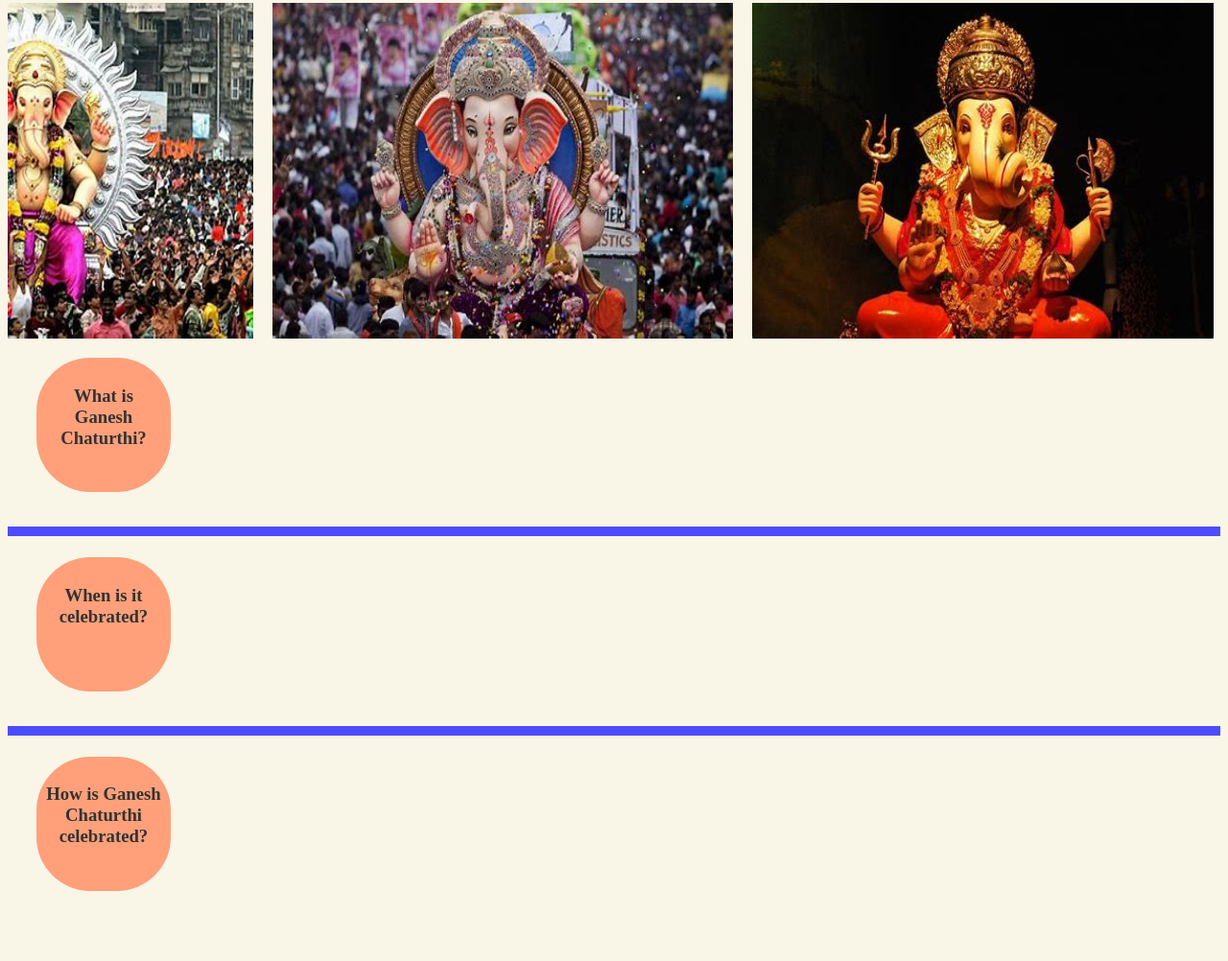
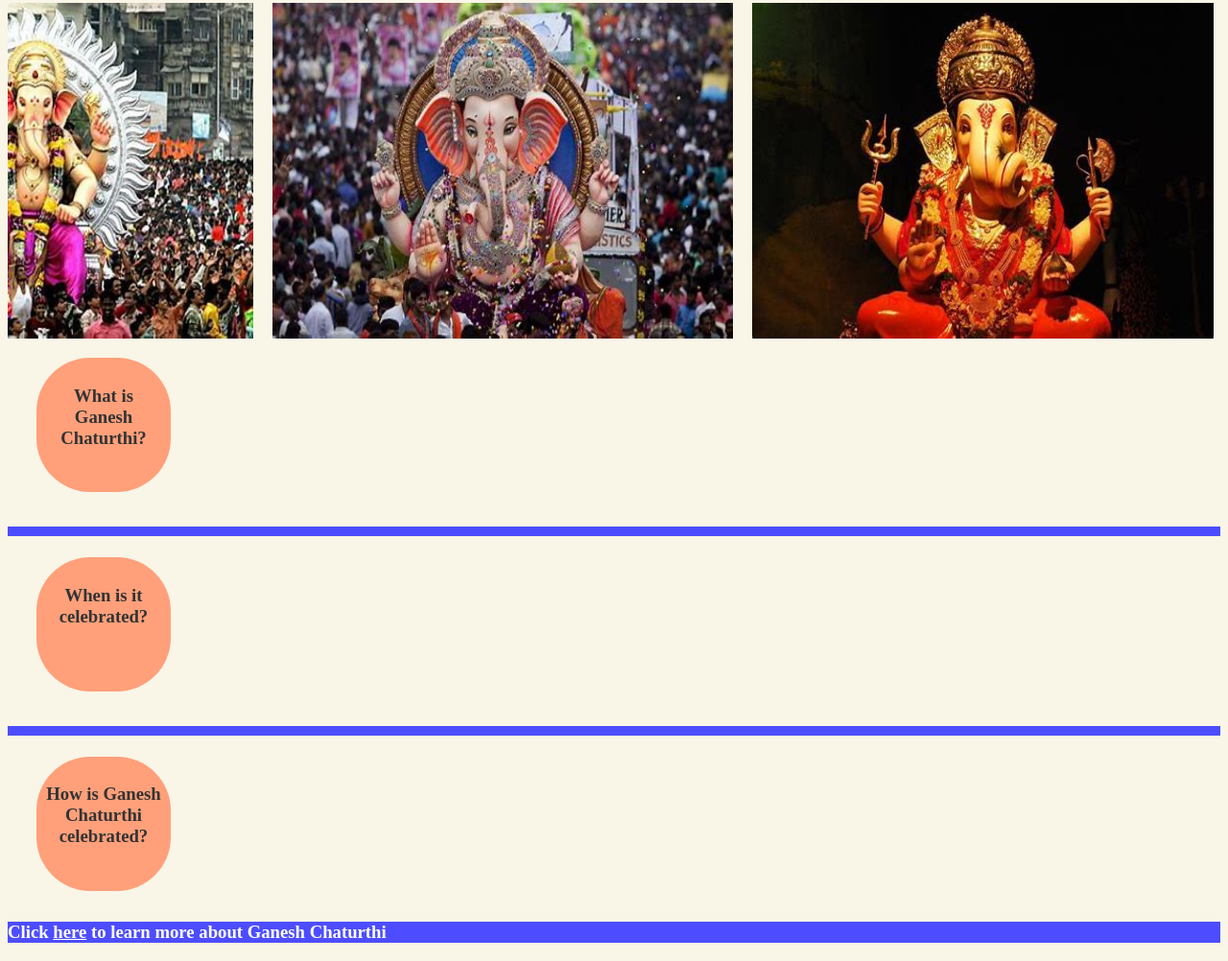
Before and after one commit to GitHubUs123/Ganesh_Chaturthi, a plain HTML site: page index.html in a window 1280 px wide. Shown: the part 119-1121 px from the top of the page at 96% size. Before the commit the page ends 1048 px from the top, so only its background shows below. Drawn offline with nearby package versions, Linux system fonts and the light colour scheme; a web font is replaced by a local one.

Commit message:
Update and rename Level 3 - Lesson 8 - Homework.html to index.html

```diff
--- a/Level 3 - Lesson 8 - Homework.html
+++ b/index.html
@@ -91,6 +91,16 @@ Font-family: Aclonica;
 Display: inline-block;
 Vertical-align: center;
 color: DarkBlue;}
+
+footer{
+Background-color: rgb(77, 77, 255);
+color: white;}
+
+footer a{
+Color: white;}
+
+footer a:hover{
+Text-decoration: underline;}
 </style>
 <script src="https://ajax.googleapis.com/ajax/libs/jquery/3.7.1/jquery.min.js"></script>
 <script>
@@ -159,6 +169,15 @@ $(function() {
 <h3>How is Ganesh Chaturthi celebrated?</h3></div>
 <div class="grape2">At the start of the festival, idols of Ganesha are placed on raised platforms in homes or in elaborately decorated outdoor tents. Followed by shhodashopachara, or the 16 ways of paying tribute. Amid the chanting of Vedic hymns from religious texts like the Ganesh Upanishad, the idols are anointed with red sandalwood paste and yellow and red flowers. Ganesha is also offered coconut, jaggery, and 21 modaks (sweet dumplings), considered to be Ganesha’s favourite food.</div>
 </div>
-<footer></footer>
+<br>
+<br>
+<br>
+<br>
+<br>
+<br>
+<br>
+<br>
+<footer>
+<h3>Click <a href = "https://en.wikipedia.org/wiki/Ganesh_Chaturthi" target = "_blank">here</a> to learn more about Ganesh Chaturthi</h3</footer>
 </body>
 </html>
```
